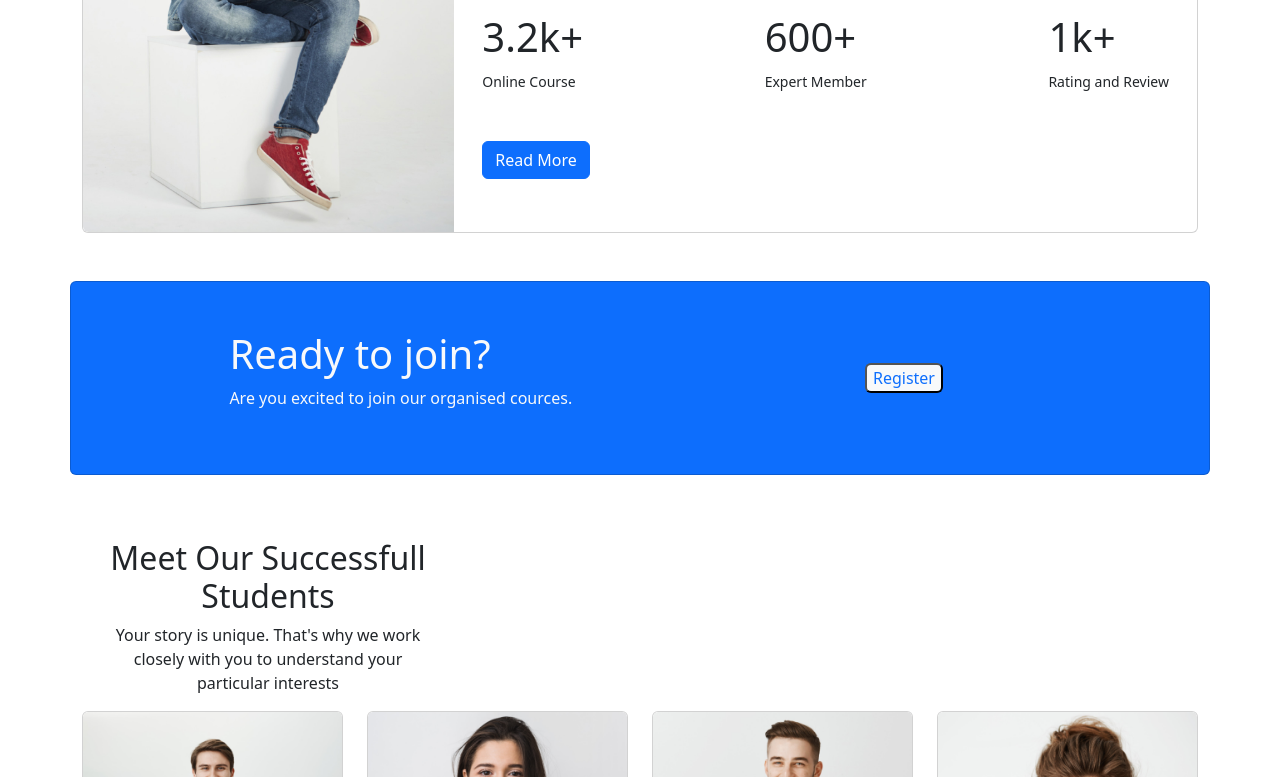
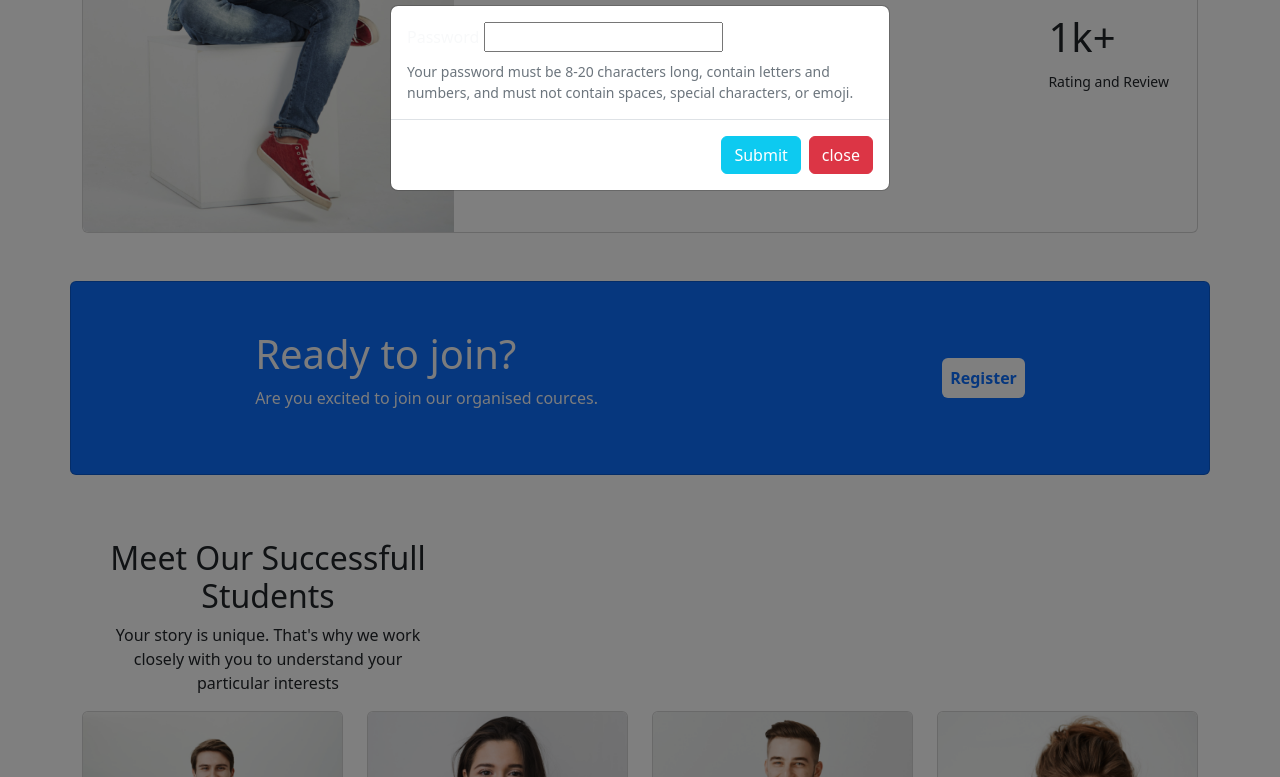
Before and after one commit to saklainmostak1/assignment-3, a plain HTML site: page index.html in a window 1280 px wide. Both pictures are taken after a click on the button "Register". Shown: the part 2070-2847 px from the top of the page. Drawn offline with nearby package versions, Linux system fonts and the light colour scheme.

Commit message:
all done

```diff
--- a/index.html
+++ b/index.html
@@ -284,20 +284,41 @@
              <!-- optional work start-->
             <section>
                 <div class="container mt-5">
-                    <div class="row ">
+                    <div class="row">
                         <div class="card py-5 d-flex flex-lg-row align-items-center justify-content-around bg-primary text-light">
-                            <div class="">
+                        <div>
                                 <h1>Ready to join?</h1>
                                 <p>Are you excited to join our organised cources.</p>
                             </div>
+                            <div>
                             <div class="col-2">
-                                <button class="bg-light
-                                 text-primary rounded">Register</button>
-
+                                <button type="button" class="bg-white
+                                 text-primary rounded border border-0 py-2 px-2 fw-bolder" data-bs-toggle="modal" data-bs-target="#button">Register</button>
+                                </div>
+                            <div class="modal" id="button" aria-labelledby="buttonLabel">
+                                <div class="modal-dialog">
+                                    <div class="modal-content">
+                                        <div class="modal-body">
+                                            <form>
+                                                 <label for="inputPassword" class="form-label">Password</label>
+                                                 <input type="password" id="inputPassword" aria-describedby="passwordHelpBlock">
+                                                <div id="passwordHelpBlock" class="form-text">
+                                                 Your password must be 8-20 characters long, contain letters and numbers, and must not contain spaces, special characters, or emoji.
+                                                    </div>
+                                            </form>
+                                        </div>
+                                        <div class="modal-footer">
+                                            <button type="button" class="btn btn-info text-white">Submit</button>
+                                        <button type="button" class="btn btn-danger" data-bs-dismiss="modal">close</button>
+                                        </div>
+                                    </div>
+                                </div>
                             </div>
                         </div>
                     </div>
                 </div>
+                </div>
+
             </section>
              <!-- optional work end-->
              <!-- Successfull student start -->
```
